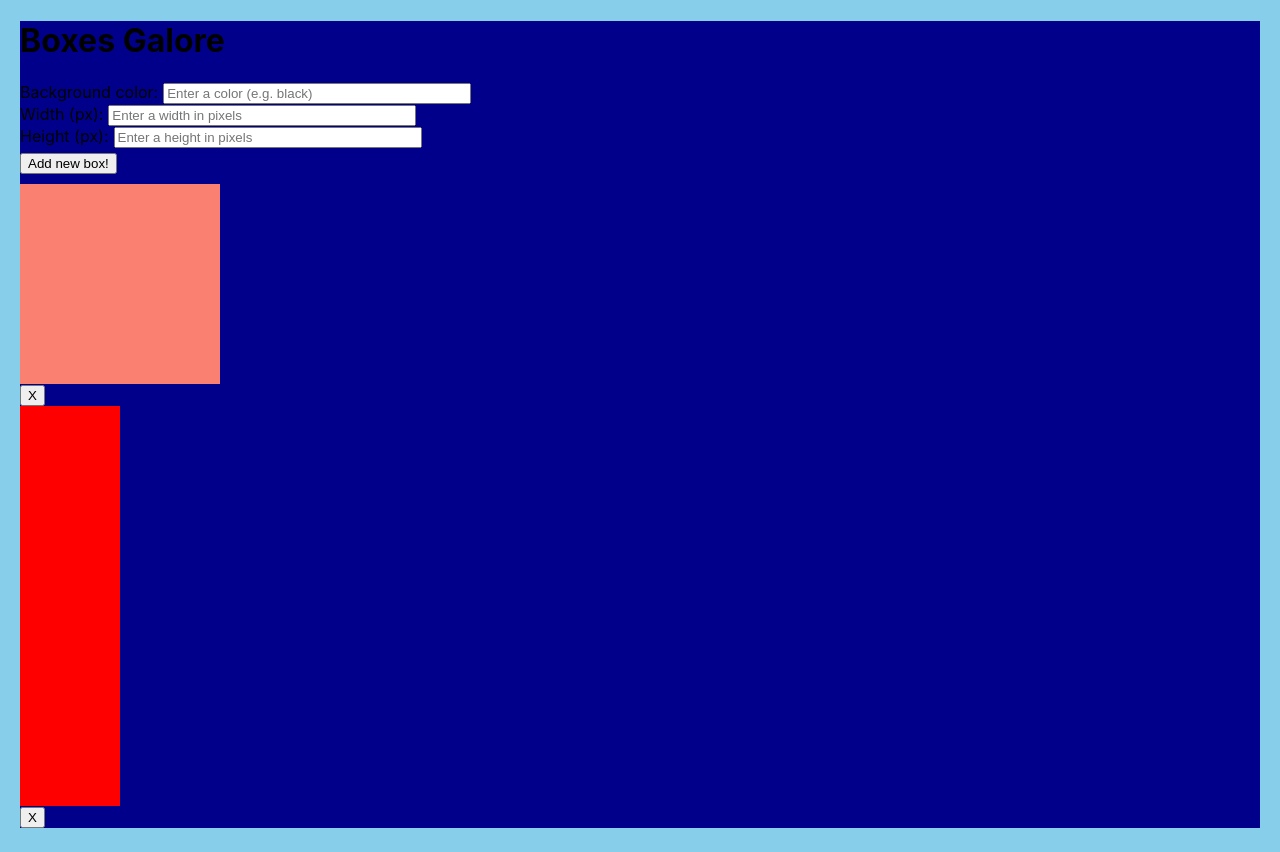
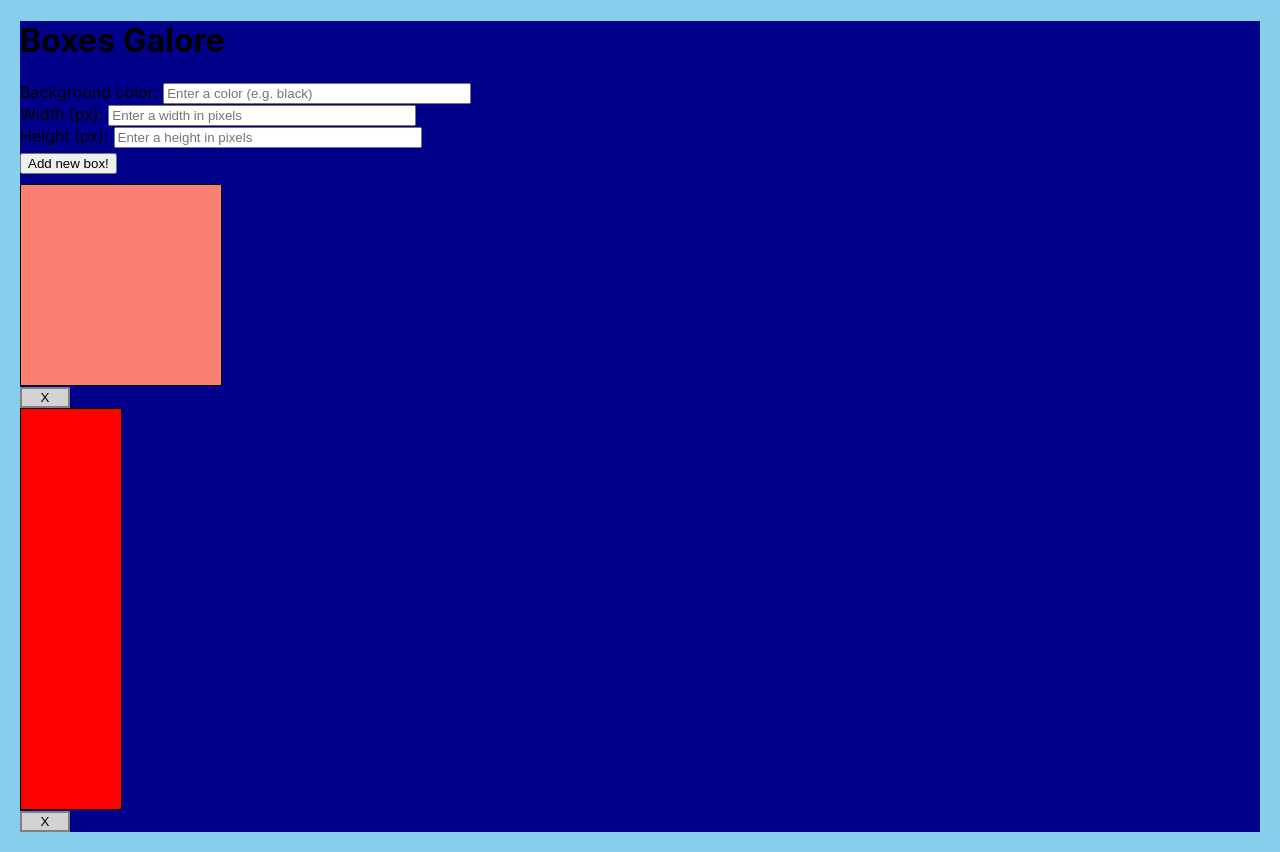
Before and after one commit to iam8/37.8-react-forms, a React (Create React App) app: page / in a window 1280 px wide. Built offline with nearby package versions, Linux system fonts and the light colour scheme.

Commit message:
Change class names and add enclosing div to returned elements

```diff
--- a/src/Box.js
+++ b/src/Box.js
@@ -1,4 +1,5 @@
 import React from "react";
+import "./Box.css";
 
 
 /**
@@ -24,12 +25,12 @@
     }
 
     return (
-        <>
-        <div className="Box" style={styles}>
+        <div className="Box">
+            <div className="Box-box" style={styles}>
 
+            </div>
+            <button className="Box-remove-btn" onClick={handleRemove}>X</button>
         </div>
-        <button className="Box-remove-btn" onClick={handleRemove}>X</button>
-        </>
     )
 }
 
```
